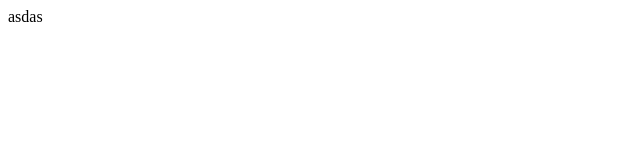
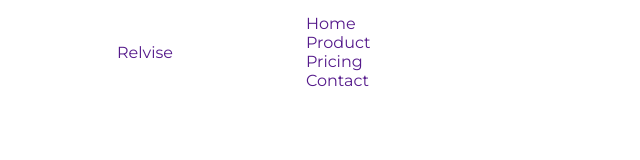
Before and after one commit to d1sturb1a/relvise, a plain HTML site: page index.html in a window 1280 px wide. Shown: the whole page, without its empty margins (0-640 px from the left). Drawn offline with Linux system fonts and the light colour scheme.

Commit message:
first push

```diff
--- a/css/style.css
+++ b/css/style.css
@@ -0,0 +1,78 @@
+*,
+*::before,
+*::after {
+    padding: 0;
+    margin: 0;
+    border: 0;
+    box-sizing: border-box;
+}
+
+a {
+    text-decoration: none;
+}
+
+img {
+    vertical-align: top;
+}
+
+html,
+body {
+    height: 100%;
+    font-family: Montserrat;
+}
+
+h1,
+h2,
+h3,
+h4,
+h5,
+h6 {
+    font-weight: inherit;
+    font-size: inherit;
+}
+
+ul,
+ol,
+li {
+    list-style: none;
+}
+
+.wrapper {
+    min-height: 100%;
+    overflow: hidden;
+}
+
+._container {
+    max-width: 1046px;
+    margin: 0px auto;
+}
+/* -------------------------SHAPKA-------------------- */
+.header {
+    position: absolute;
+    width: 100%;
+    left: 0;
+    top: 0;
+    z-index: 50;
+
+}
+.header__container {
+    display: flex;
+    min-height: 104px;
+    align-items: center;
+}
+._container {
+}
+.header__logo {
+}
+.header__menu {
+   margin: 0px 0px 0px 133px;
+}
+.menu {
+}
+.menu__list {
+}
+.menu__item {
+}
+.menu__link {
+}
+/* ------------SHAPKA END---------- */
--- a/index.html
+++ b/index.html
@@ -1,14 +1,45 @@
 <!DOCTYPE html>
 <html lang="en">
+
 <head>
     <meta charset="UTF-8">
     <meta http-equiv="X-UA-Compatible" content="IE=edge">
     <meta name="viewport" content="width=device-width, initial-scale=1.0">
-    <title>Document</title>
     <link rel="stylesheet" href="./css/style.css">
+    <link href="https://fonts.googleapis.com/css?family=Montserrat:regular,500,600,700,900&display=swap"
+        rel="stylesheet" />
+    <title>Relvise</title>
 </head>
+
 <body>
-    <div>asdas</div>
+    <div class="wrapper">
+        <header class="header">
+            <div class="header__container _container">
+                <a href="" class="header__logo">
+                    Relvise
+                </a>
+                <nav class="header__menu menu">
+                    <ul class="menu__list">
+                        <li class="menu__item">
+                            <a href="" class="menu__link">Home</a>
+                        </li>
+                        <li class="menu__item">
+                            <a href="" class="menu__link">Product</a>
+                        </li>
+                        <li class="menu__item">
+                            <a href="" class="menu__link">Pricing</a>
+                        </li>
+                        <li class="menu__item">
+                            <a href="" class="menu__link">Contact</a>
+                        </li>
+                    </ul>
+                </nav>
+            </div>
+        </header>
+    </div>
+
+
     <script src="script.js"></script>
 </body>
+
 </html>
```
